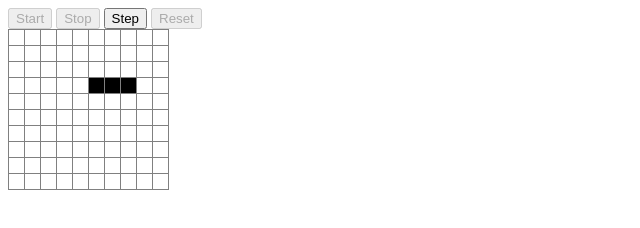
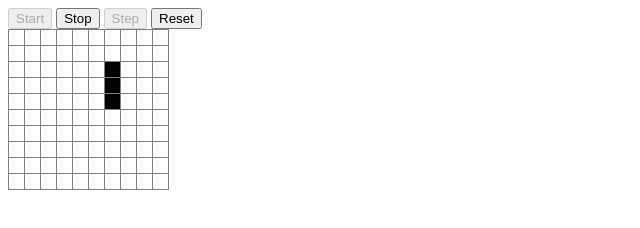
Before and after one commit to stembro/es6-game-of-life, a website built with webpack: page src/index.html in a window 1280 px wide. Shown: the whole page, without its empty margins (0-640 px from the left). Built offline with nearby package versions, Linux system fonts and the light colour scheme.

Commit message:
implement start, stop, step, and reset

```diff
--- a/src/index.html
+++ b/src/index.html
@@ -37,10 +37,10 @@
 </head>
 <body>
     <div id="controls">
-      <button id="start" disabled>Start</button>
+      <button id="start">Start</button>
       <button id="stop" disabled>Stop</button>
       <button id="step">Step</button>
-      <button id="reset" disabled>Reset</button>
+      <button id="reset">Reset</button>
     </div>
     <div id="app"></div>
     <script src="./app.js"></script>
--- a/src/index.js
+++ b/src/index.js
@@ -5,29 +5,60 @@ import GameOfLifeEvents from './life/lifeEvents';
   let width = 10;
   let height = 10;
   let diff = [{x:5,y:3,state:1},{x:6,y:3,state:1},{x:7,y:3,state:1}];
-  let root = document.querySelector('#app');
+  let game = null;
+  let $root = document.querySelector('#app');
+  let $start = document.querySelector("#start");
+  let $stop = document.querySelector("#stop");
+  let $step = document.querySelector("#step");
+  let $reset = document.querySelector("#reset");
+  let $board = null;
+  let evolutionInterval = null;
 
-  root.addEventListener(GameOfLifeEvents.BOARD_LOADED.Name, event => {
-    document.querySelector("#start").addEventListener('click', event =>  {
+  $start.addEventListener('click', event =>  {
+    if (!game) {
+      game = new GameOfLifeBoard(width, height, diff, $root);
+    }
 
-    });
+    $start.disabled = true;
+    $step.disabled = true;
+    $stop.disabled = false;
+    evolutionInterval = setInterval(() => {
+      game.next();
+    },500);
+  });
 
-    document.querySelector("#stop").addEventListener('click', event =>  {
+  $stop.addEventListener('click', event =>  {
+      clearInterval(evolutionInterval);
+      $start.disabled = false;
+      $step.disabled = false;
+      $stop.disabled = true;
+  });
 
-    });
+  $step.addEventListener('click', event =>  {
+    if (!game) {
+      game = new GameOfLifeBoard(width, height, diff, $root);
+    }
+    game.next();
+  });
 
-    document.querySelector("#step").addEventListener('click', event =>  {
-      game.next();
-    });
+  $reset.addEventListener('click', event =>  {
+      clearInterval(evolutionInterval);
+      $board.remove();
+      $board = null;
+      game = new GameOfLifeBoard(width, height, diff, $root);
+      $start.disabled = false;
+      $step.disabled = false;
+      $stop.disabled = true;
+  });
 
-    document.querySelector("#reset").addEventListener('click', event =>  {
+  $root.addEventListener(GameOfLifeEvents.BOARD_LOADED.Name, event => {
+    $board = $root.querySelector('#gameoflifeboard');
 
-    });
-
-    root.querySelector('#gameoflifeboard').addEventListener('click', event => {
-
+    $board.addEventListener('click', event => {
+      //TODO: Handle update of board based on user input
     });
   });
 
-  let game = new GameOfLifeBoard(width,height,diff, root);
+  $start.click();
+
 }());
```
